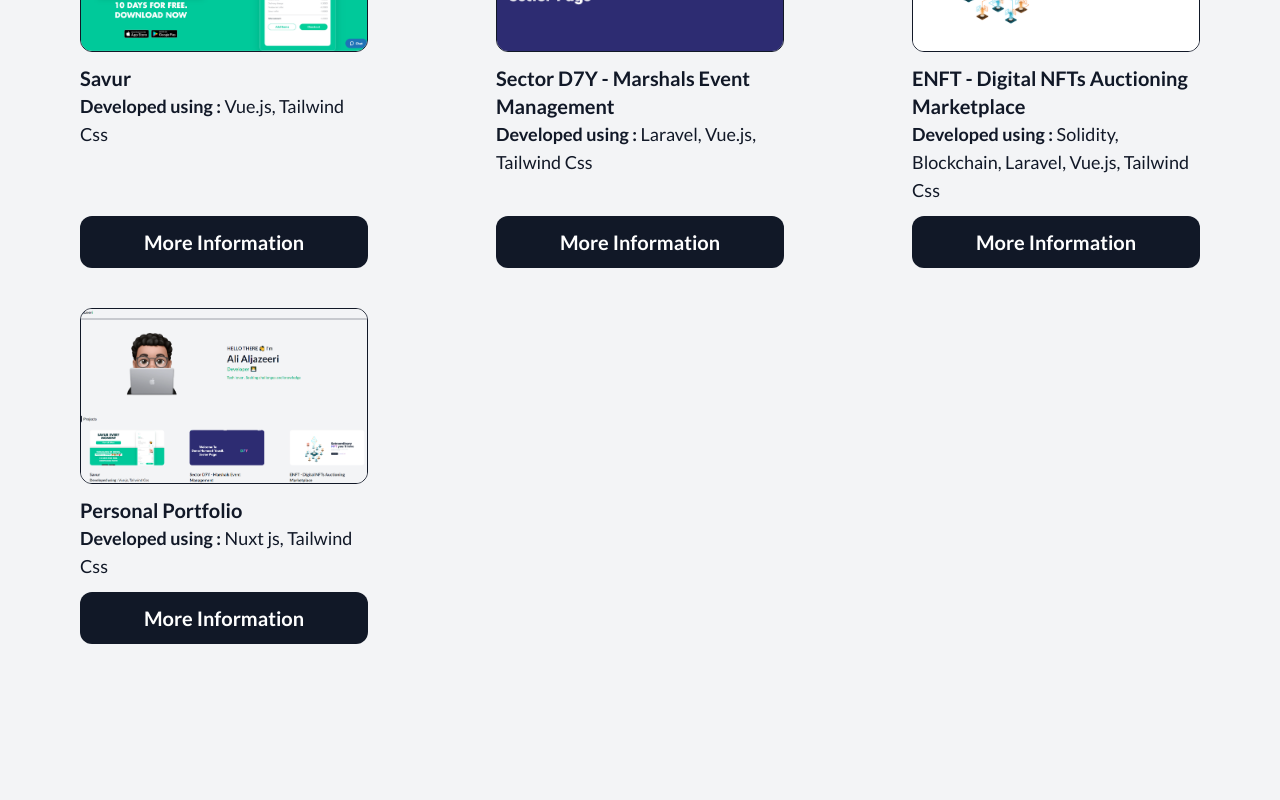
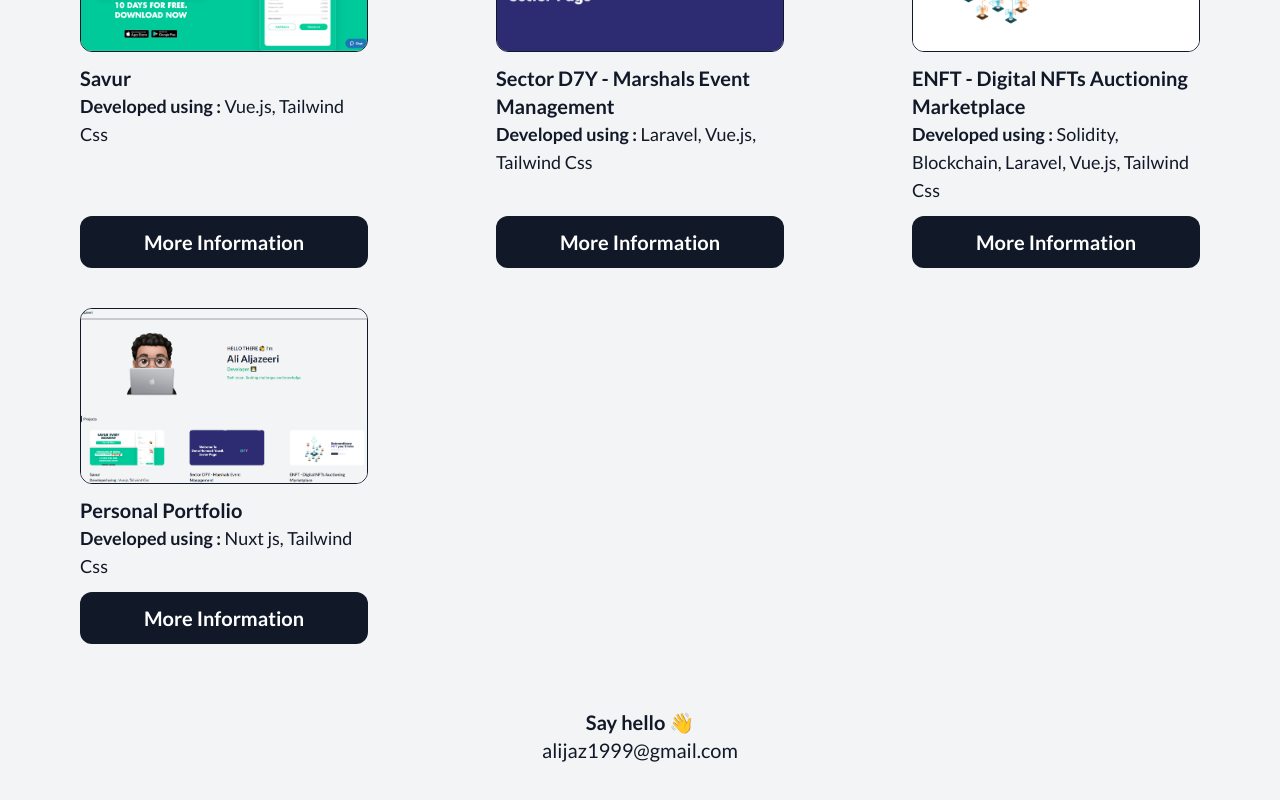
Before and after one commit to ali-aljazeeri/ali-aljazeeri-portflio, a Nuxt app: page / in a window 1280 px wide. Shown: the part 746-1546 px from the top of the page. Before the commit the page ends 1390 px from the top, so only its background shows below. Built offline with nearby package versions, Linux system fonts and the light colour scheme.

Commit message:
add footer

```diff
--- /dev/null
+++ b/components/Footer.vue
@@ -0,0 +1,27 @@
+<template>
+  <container class="my-16 flex flex-row flex-wrap justify-center text-gray-900 text-center md:text-xl text-lg">
+    <p class="font-semibold w-full" v-if="currentRoute !== 'project'">Say hello 👋</p>
+    <p class="font-semibold w-full" v-if="currentRoute === 'project'">Feedback? 🤔</p>
+    <a href="mailto:alijaz1999@gmail.com" class="w-full">alijaz1999@gmail.com</a>
+  </container>
+</template>
+
+<script>
+import Container from '~/components/Container'
+
+export default {
+  name: 'Footer',
+  components: { Container },
+  computed: {
+    currentRoute () {
+      let p = this.$route.fullPath.split('/')
+      return p[1]
+    }
+  },
+
+}
+</script>
+
+<style scoped>
+
+</style>
--- a/layouts/default.vue
+++ b/layouts/default.vue
@@ -4,15 +4,18 @@
     <FadeTransition name="fade" mode="out-in">
     <Nuxt />
     </FadeTransition>
+    <Footer/>
   </div>
 </template>
 
 <script>
 import TheNavbar from "~/components/TheNavbar";
 import FadeTransition from '~/transitions/FadeTransition'
+import Footer from '~/components/Footer'
 
 export default {
   components: {
+    Footer,
     TheNavbar,
     FadeTransition
   },
```
